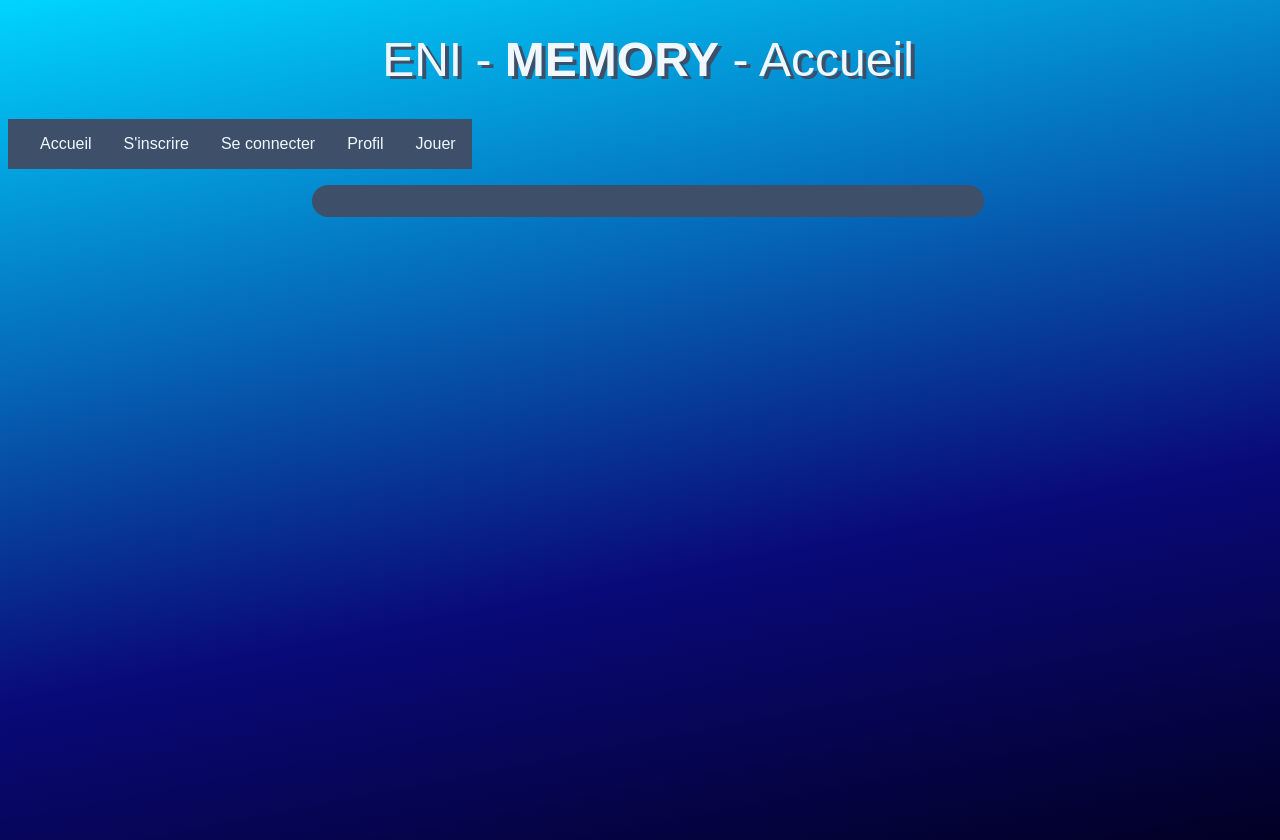
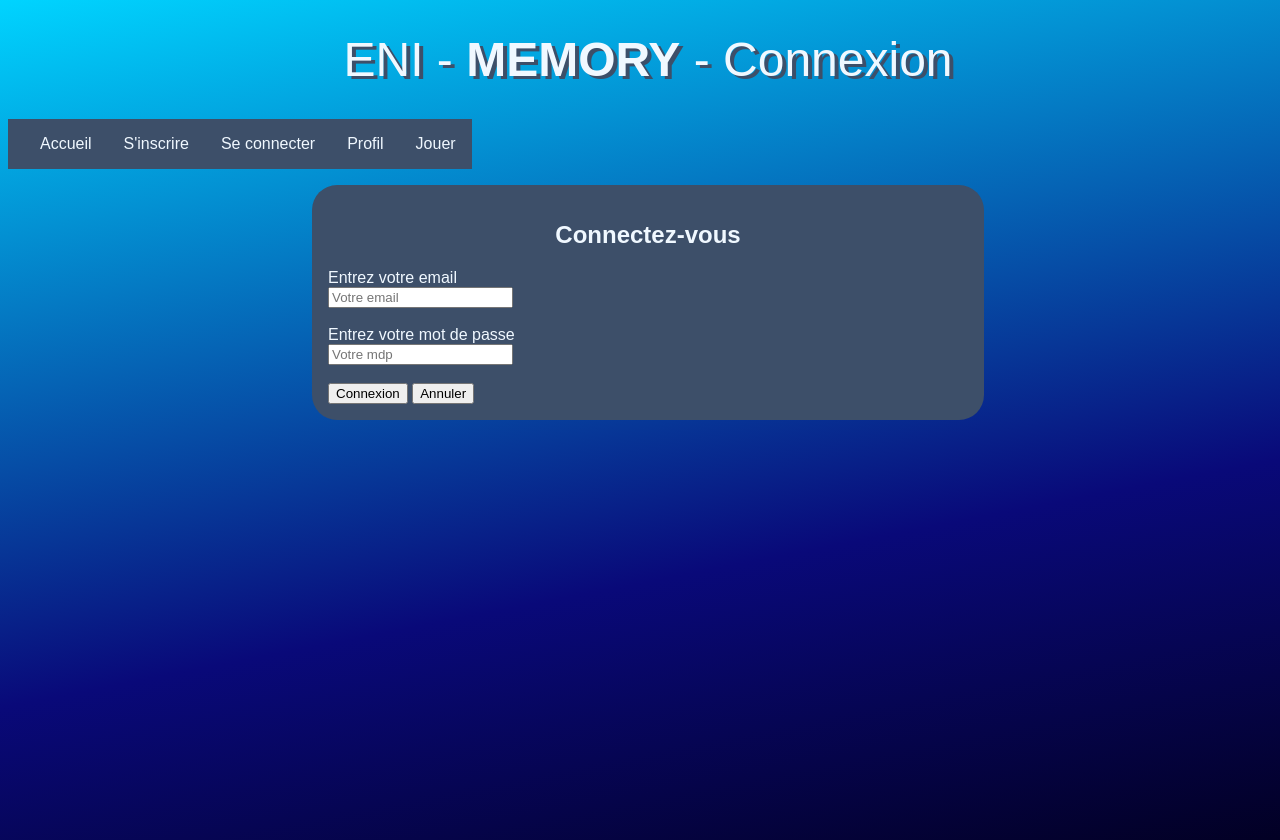
Before and after one commit to Turbo-Teflon/ENI_memory-game, a plain HTML site: page signIn.html in a window 1280 px wide. Drawn offline with Linux system fonts and the light colour scheme.

Commit message:
replace titles

```diff
--- a/signIn.html
+++ b/signIn.html
@@ -11,7 +11,7 @@
 
 <body>
     <header>
-        <h1>ENI - <strong>MEMORY</strong> - Accueil</h1>
+        <h1>ENI - <strong>MEMORY</strong> - Connexion</h1>
         <div class="menu">
             <nav>
                 <ul class="menu">
@@ -27,10 +27,28 @@
     </header>
     <main>
         <div class="box">
+            <form>
+                <h2>Connectez-vous</h2>
+                <form id="inscriptionForm" method="get">
+                    <div class="form-group">
+                        <label for="email">Entrez votre email</label><br>
+                        <input type="email" name="email" id="email" placeholder="Votre email">
+                        <span id="emailError" class="error"></span>
+                    </div>
+                    <br>
+                    <div class="form-group">
+                        <label for="mdp">Entrez votre mot de passe</label><br>
+                        <input type="password" name="mdp" id="mdp" placeholder="Votre mdp">
+                        <br>
+                        <span id="mdpError" class="error"></span><br>
+                    </div>
+                    <button type="button" class="btn" id="submitBtn">Connexion</button>
+                    <button type="reset" class="btn" id="resetBtn">Annuler</button>
+            </form>
+        </div>
 
-        </div>
     </main>
-
+<script src="scripts/connect.js"></script>
 </body>
 
 </html>
```
Also changed, not shown: Jouer.html (+1 -1 lines), profile.html (+1 -1 lines), signUp.html (+1 -1 lines).
